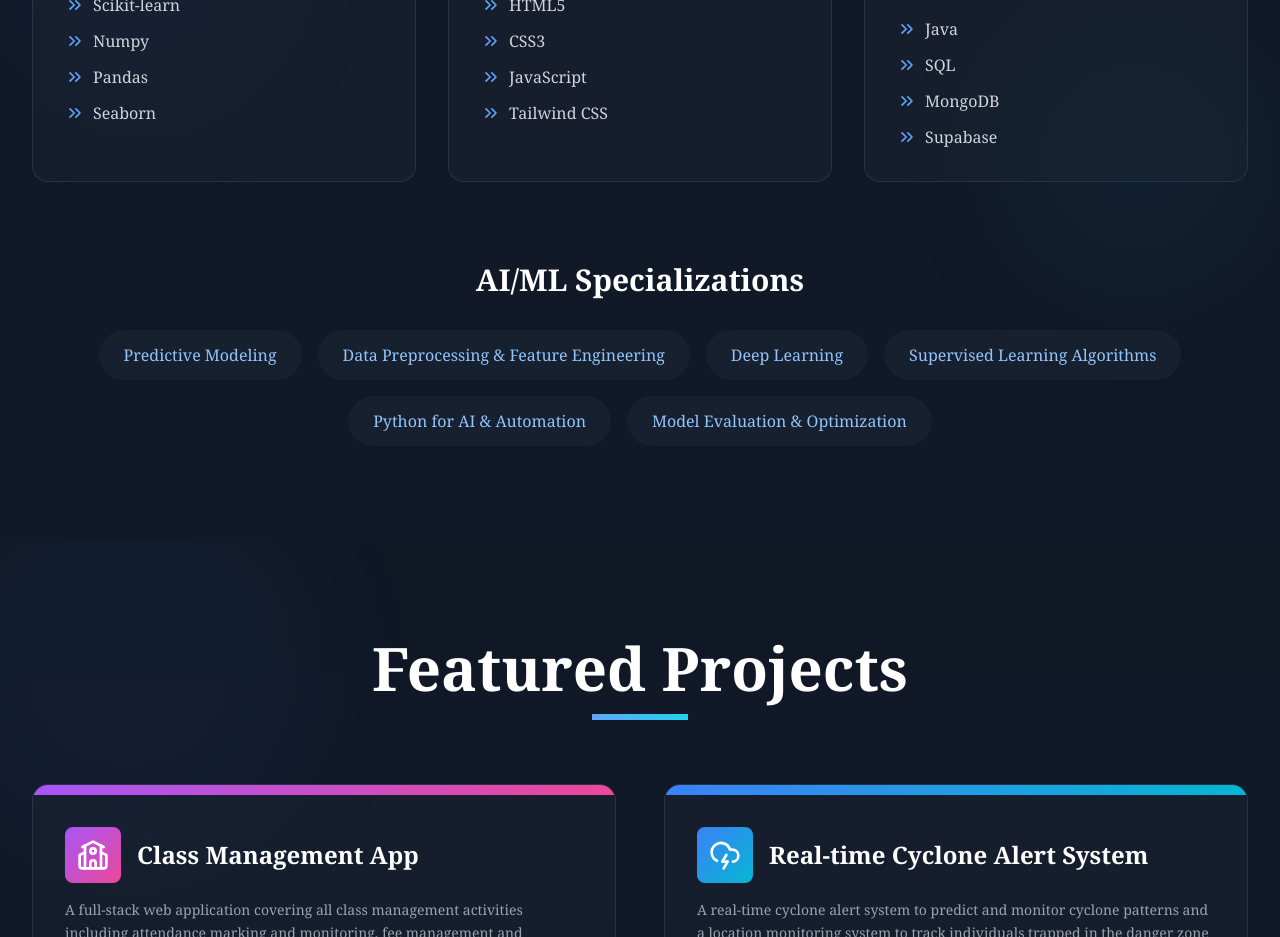
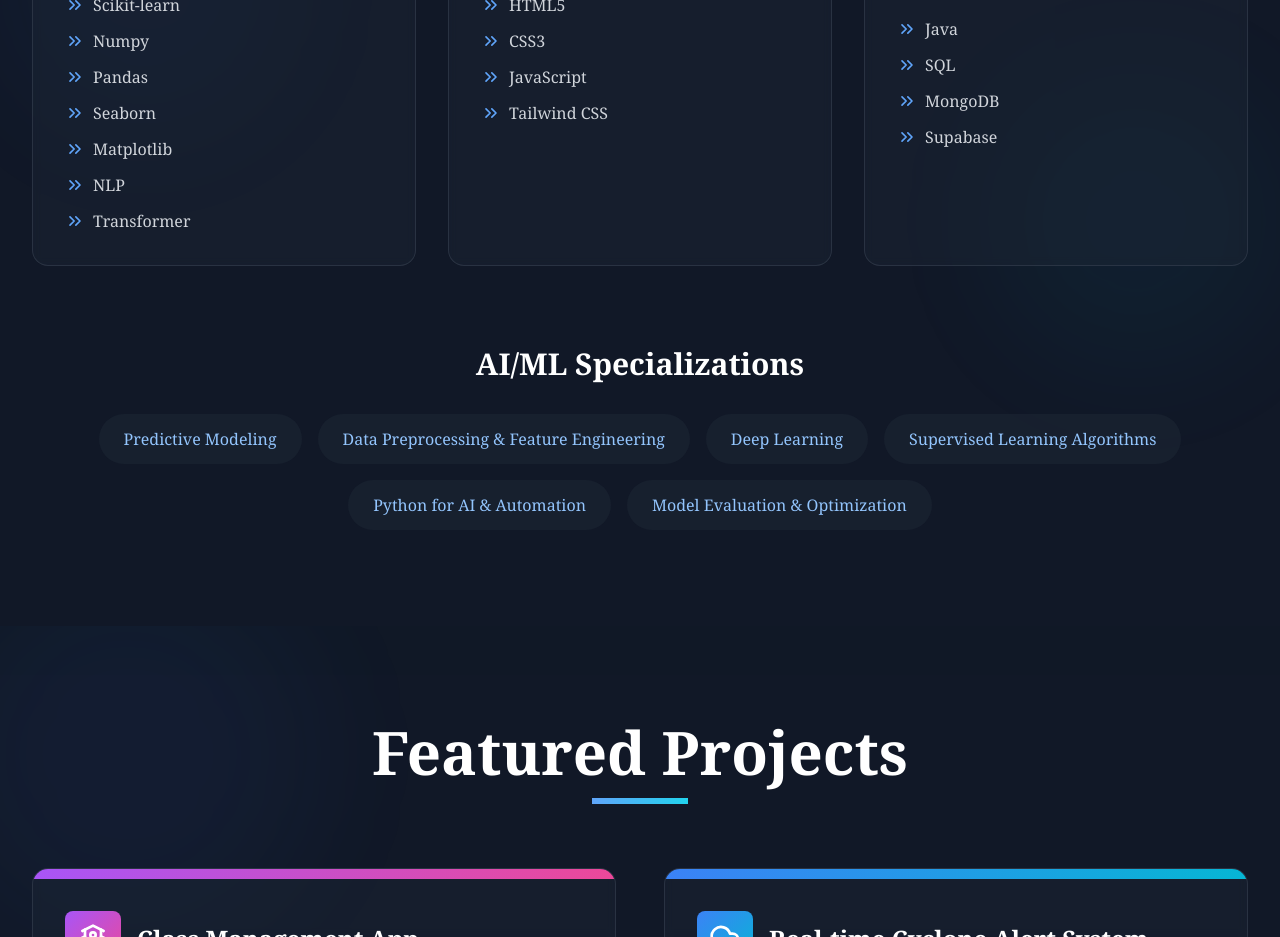
Before and after one commit to rikas05/rikas05.github.io, a React (Vite) app: page / in a window 1280 px wide. Shown: the part 2120-3057 px from the top of the page. Built offline with nearby package versions, Linux system fonts and the light colour scheme.

Commit message:
added skill

```diff
--- a/src/components/Skills.tsx
+++ b/src/components/Skills.tsx
@@ -5,7 +5,7 @@ const Skills = () => {
     {
       title: 'AI/ML Frameworks',
       icon: Brain,
-      skills: ['TensorFlow', 'PyTorch', 'Scikit-learn', 'Numpy', 'Pandas', 'Seaborn']
+      skills: ['TensorFlow', 'PyTorch', 'Scikit-learn', 'Numpy', 'Pandas', 'Seaborn', 'Matplotlib', 'NLP', 'Transformer']
     },
     {
       title: 'Web Development',
```
